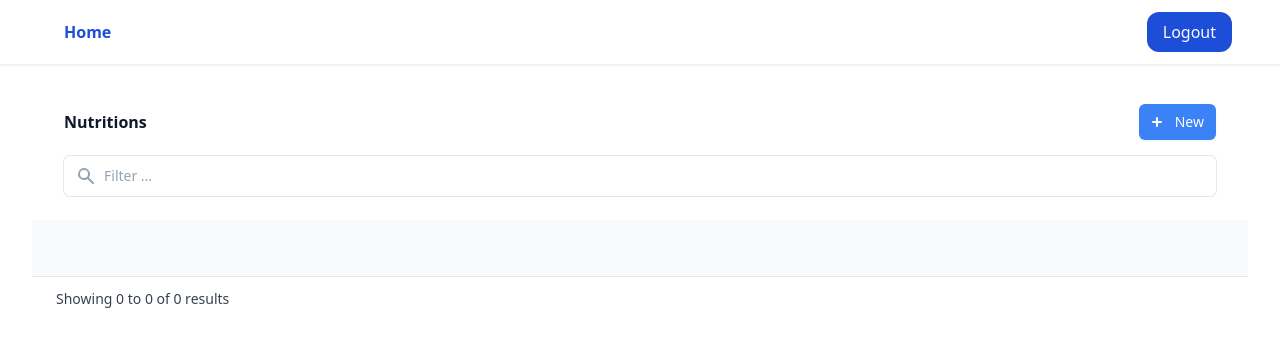
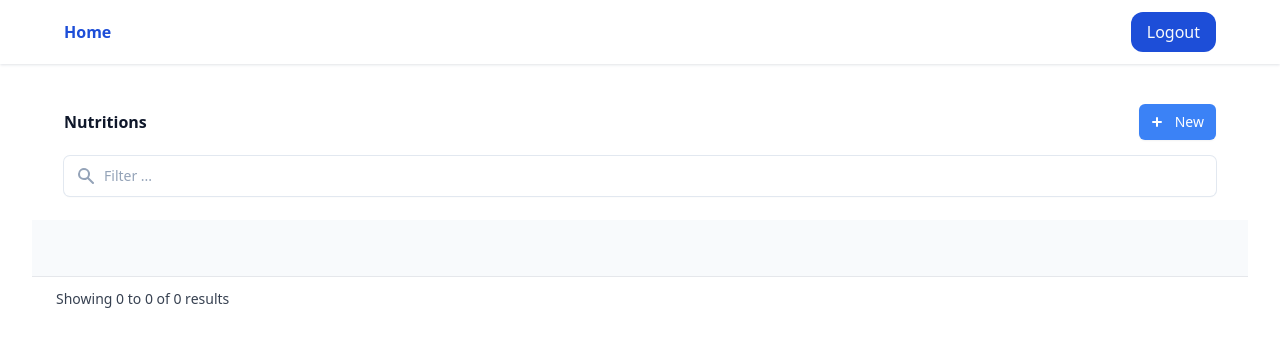
Before and after one commit to Mykhailiuk66/NutritionalValues, a Django app: page / in a window 1280 px wide. Shown: the top 347 px of the page. Run offline with Django 4.2, Linux system fonts and the light colour scheme; the visitor is signed in with stand-in values (Sample User, id 1); data that the repository does not hold is empty; some libraries are stand-ins or nearby versions.

Commit message:
minor changes

```diff
--- a/templates/main.html
+++ b/templates/main.html
@@ -22,7 +22,6 @@
 
 </head>
 <body>
-
   {% include 'navbar.html' %}
 
   {% include 'alert.html' %}
--- a/templates/navbar.html
+++ b/templates/navbar.html
@@ -8,11 +8,13 @@
 		<div class="order-2 md:order-3 flex">
 
 		{% if request.user.is_authenticated %}
-			<a href="{% url 'logout' %}">
-				<button class="px-4 py-2 bg-blue-700 hover:bg-blue-600 text-gray-50 rounded-xl flex items-center gap-2">
-					<span>Logout</span>
-				</button>
-			</a>
+			<div class="flex justify-center items-center pr-4">
+				<a href="{% url 'logout' %}">
+					<button class="px-4 py-2 bg-blue-700 hover:bg-blue-600 text-gray-50 rounded-xl flex items-center gap-2">
+						<span>Logout</span>
+					</button>
+				</a>
+			</div>
 		{% else %}
 			<a href="{% url 'login' %}">
 				<button class="px-4 py-2 bg-blue-700 hover:bg-blue-600 text-gray-50 rounded-xl flex items-center gap-2">
```
Also changed, not shown: static/styles/main.css (line endings or trailing spaces).
